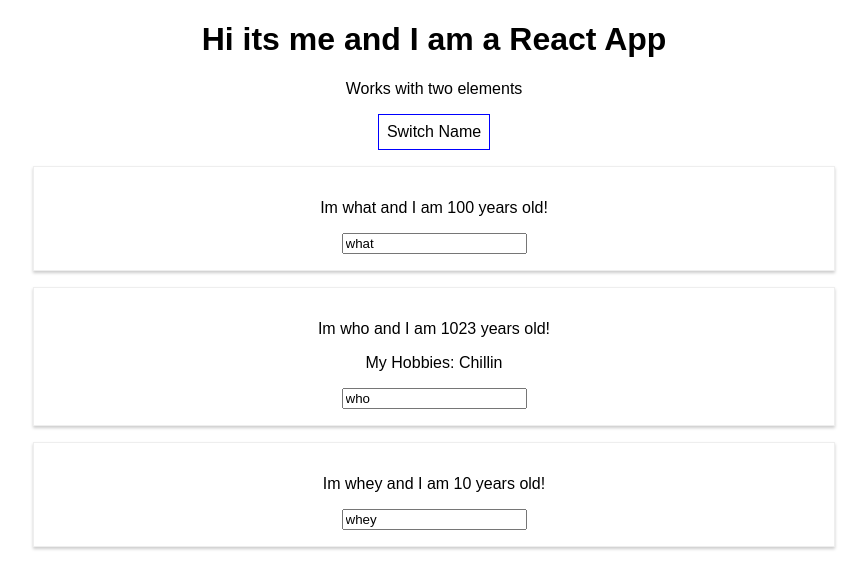
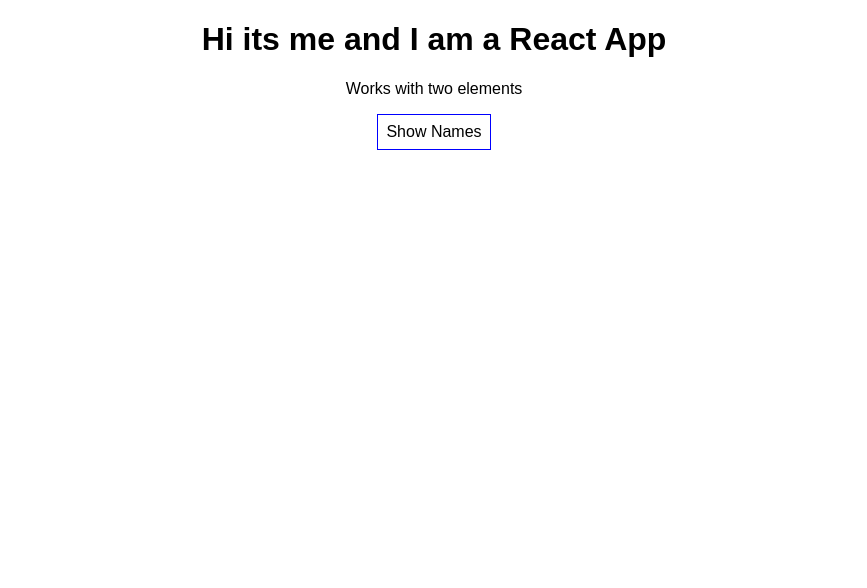
Before and after one commit to pacemade/react-with-max, a React (Create React App) app in the folder starting_off/: page / in a window 1280 px wide. Shown: the top 588 px of the page, without its empty margins (206-1073 px from the left). Built offline with nearby package versions, Linux system fonts and the light colour scheme.

Commit message:
render content conditionally using ternary

```diff
--- a/starting_off/src/App.js
+++ b/starting_off/src/App.js
@@ -8,7 +8,8 @@
       { name: "what", age: 100},
       { name: "who", age: 1023},
       { name: "whey", age: 10}
-    ]
+    ],
+    showPersons: false
   }
 
 
@@ -34,6 +35,13 @@
     // console.log('Was clicked!')
   }
 
+  togglePersonsHandler = () => {
+    const doesShow = this.state.showPersons;
+    this.setState({
+      showPersons: !doesShow
+    });
+  }
+
   render() {
     const style = {
       backgroundColor: 'white',
@@ -49,7 +57,10 @@
         <p>Works with two elements</p>
         <button
           style={style}
-          onClick={() => this.switchNameHandler("Danny")}>Switch Name</button>
+          onClick={this.togglePersonsHandler}>Show Names</button>
+        {
+          this.state.showPersons ?
+          <div>
             <Person
               name={this.state.persons[0].name}
               age={this.state.persons[0].age}
@@ -63,6 +74,8 @@
               name={this.state.persons[2].name}
               age={this.state.persons[2].age}
             />
+          </div> : null
+        }
       </div>
     );
     // return React.createElement('div', {className: 'App'}, React.createElement('h1', null, "Hi it\'s me and I am a React App!!"))
```
Lines whose indentation alone changed are shown as unchanged.
